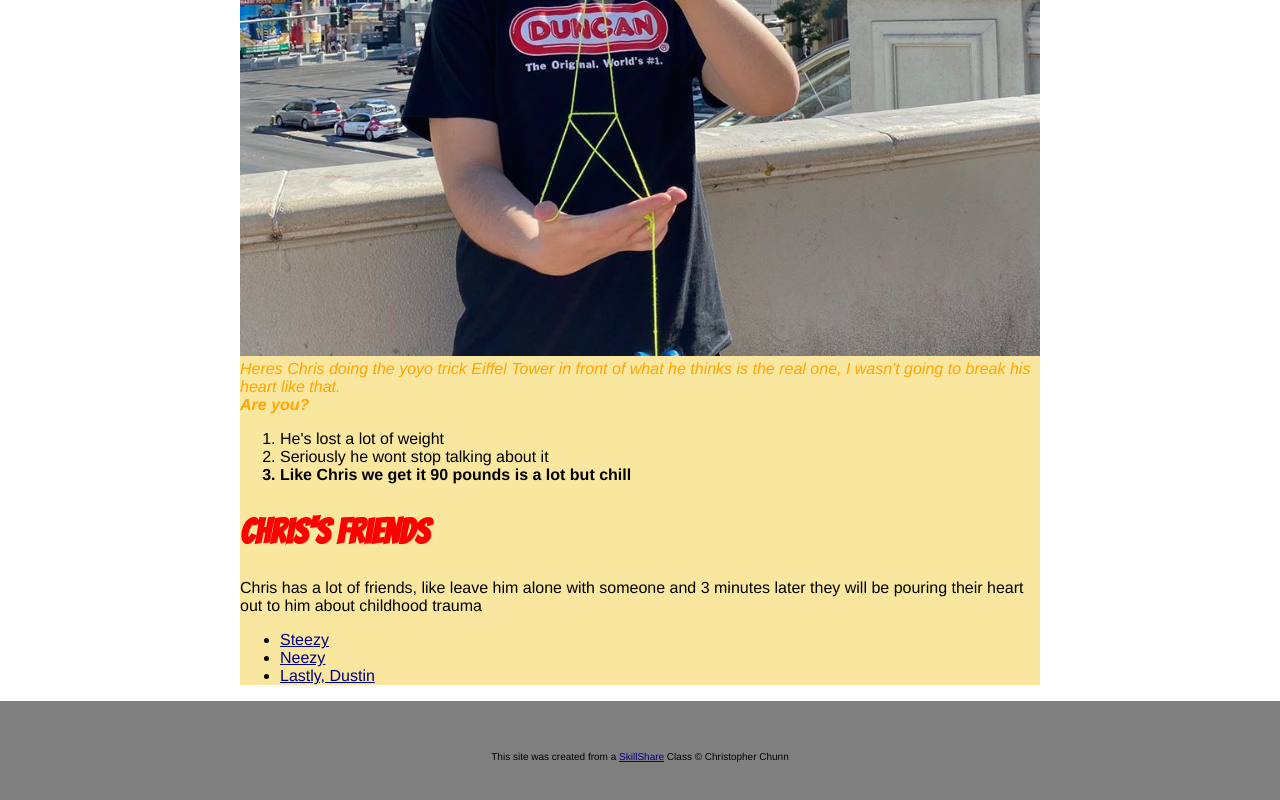
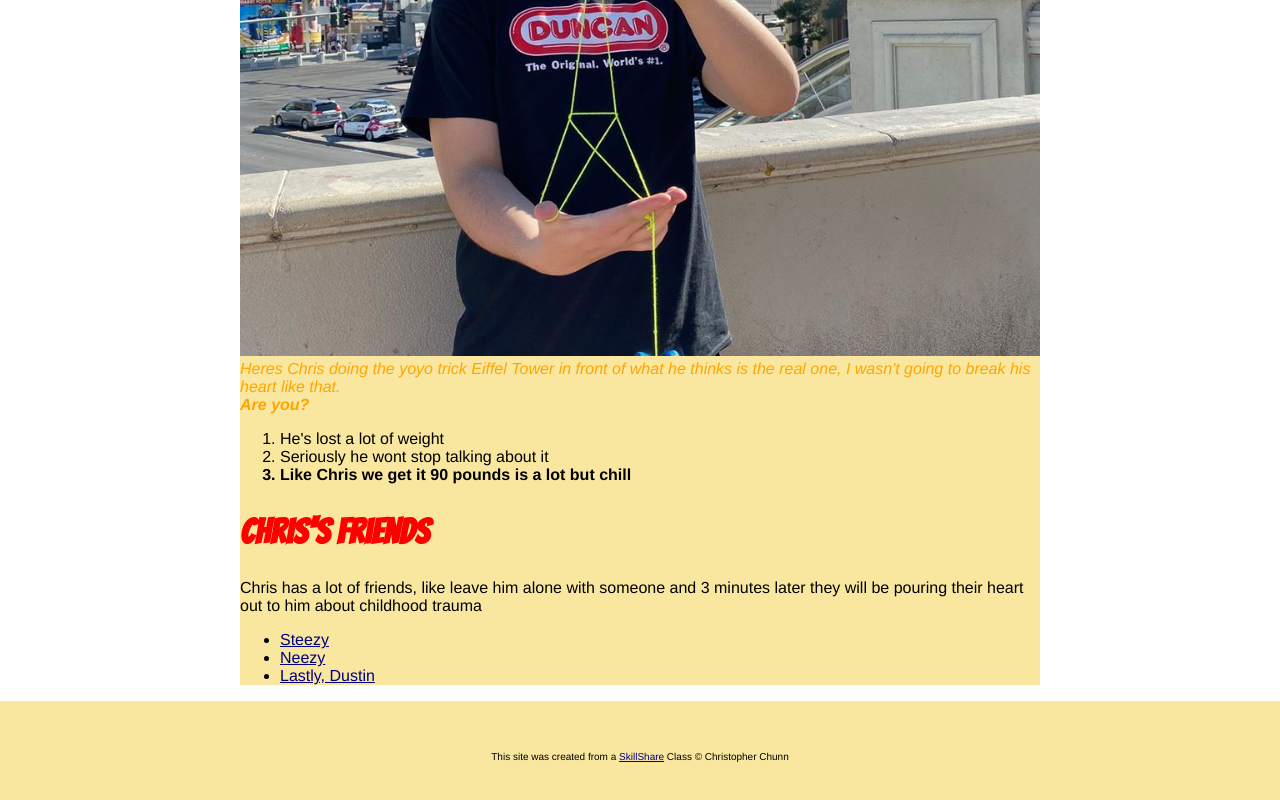
Before and after one commit to ChunnCena/cartoon-hero, a plain HTML site: page index.html in a window 1280 px wide. Shown: the part 1395-2195 px from the top of the page. Drawn offline with Linux system fonts and the light colour scheme.

Commit message:
Footer changes

```diff
--- a/css/hero.css
+++ b/css/hero.css
@@ -50,7 +50,7 @@ a:hover{
 }
 
 footer{
-	background-color: grey;
+	background-color: #F9E79F;
 	text-align: center;
 	font-size: 10px;
 	padding: 50px;
```
